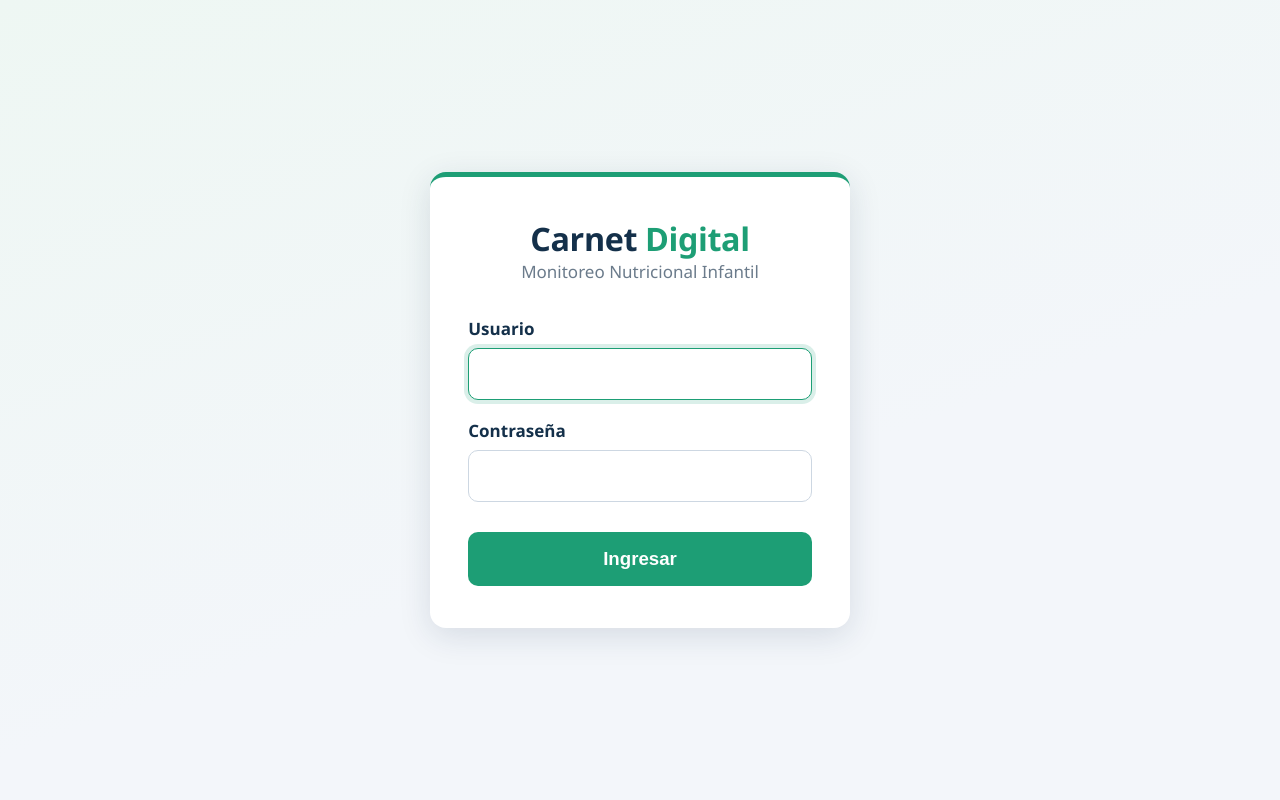
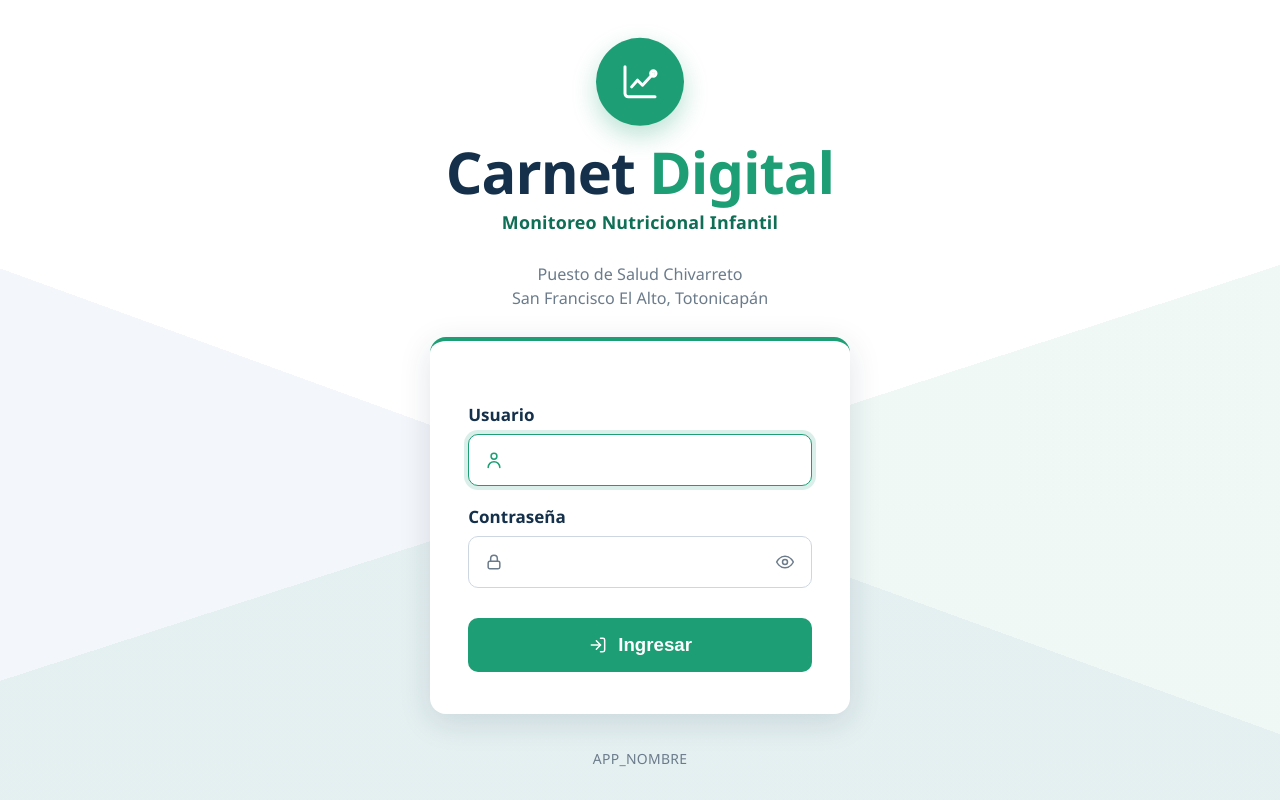
Before and after one commit to EdwinHernandezumg/carnet-nutricional, a PHP site: page /carnet_nutricional/ in a window 1280 px wide. Run offline with PHP 8.4, Linux system fonts and the light colour scheme; some libraries are stand-ins or nearby versions.

Commit message:
Rediseña la pantalla de ingreso con el nombre del sistema como logo
Co-Authored-By: Claude Opus 5.5 <noreply@anthropic.com>

```diff
--- a/public/css/estilos.css
+++ b/public/css/estilos.css
@@ -48,10 +48,78 @@ body {
 }
 
 /* ---------- Login y pantallas centradas ---------- */
+/* Fondo con una franja diagonal suave, en los colores del sistema. */
+/* Se centra con márgenes automáticos (no con justify-content), para que en
+   pantallas bajas el contenido no quede cortado arriba sin poder desplazarse. */
 .pagina-login {
+    display: flex; flex-direction: column; align-items: center;
+    min-height: 100vh; padding: 1.25rem;
+    background:
+        linear-gradient(162deg, transparent 0 56%, rgba(29,158,117,0.07) 56% 100%),
+        linear-gradient(20deg, #f3f6fa 0 42%, #ffffff 42% 100%);
+    background-attachment: fixed;
+}
+
+/* ---------- Pantalla de ingreso ----------
+   El nombre del sistema hace de logo: va arriba, con un emblema, y flota
+   suavemente hacia arriba y hacia abajo. */
+.ingreso {
+    width: 100%; max-width: 440px; margin-top: auto; padding-top: 1rem;
+    display: flex; flex-direction: column; align-items: center;
+}
+.ingreso-logo {
+    display: flex; flex-direction: column; align-items: center; text-align: center;
+    animation: flotar 4s ease-in-out infinite;
+}
+@keyframes flotar {
+    0%, 100% { transform: translateY(0); }
+    50%      { transform: translateY(-10px); }
+}
+.ingreso-emblema {
+    width: 76px; height: 76px; border-radius: 50%;
     display: flex; align-items: center; justify-content: center;
-    min-height: 100vh; padding: 1.25rem;
-    background: linear-gradient(160deg, #eef7f3 0%, #f3f6fa 60%);
+    background: var(--teal); color: #fff; margin-bottom: 0.9rem;
+    box-shadow: 0 10px 24px rgba(29,158,117,0.30);
+}
+.ingreso-nombre {
+    font-size: 2.6rem; font-weight: 800; line-height: 1.05;
+    color: var(--marino); letter-spacing: -1px;
+}
+.ingreso-nombre .marca-2 { color: var(--teal); }
+.ingreso-lema {
+    font-size: 1.05rem; font-weight: 600; color: var(--teal-osc);
+    margin-top: 0.35rem; letter-spacing: 0.2px;
+}
+.ingreso-puesto {
+    text-align: center; color: var(--gris-suave); font-size: 0.95rem;
+    margin: 1.1rem 0 1.6rem; line-height: 1.45;
+}
+.ingreso-puesto span { display: block; }
+.ingreso .tarjeta-login { border-top-width: 4px; }
+/* Pantallas que solo tienen la tarjeta (cambiar contraseña): centrada. */
+.pagina-login > .tarjeta-login { margin-top: auto; margin-bottom: auto; }
+/* Iconos dentro de los campos y botón del ojo para ver la contraseña. */
+.tarjeta-login .con-icono input { padding-left: 2.85rem; }
+.tarjeta-login .con-boton input { padding-right: 3.2rem; }
+.tarjeta-login .boton-ver {
+    position: absolute; right: 0.3rem; top: 50%; transform: translateY(-50%);
+    width: 44px; height: 44px; min-height: 0; margin: 0; padding: 0;
+    background: none; color: var(--gris-suave); border-radius: var(--radio);
+}
+.tarjeta-login .boton-ver .icono { position: static; transform: none; color: inherit; }
+.tarjeta-login .boton-ver:hover { background: var(--teal-claro); color: var(--teal-osc); }
+.tarjeta-login .boton-ver[aria-pressed="true"] { color: var(--teal); }
+.ingreso-pie {
+    margin-top: 2rem; margin-bottom: auto; text-align: center;
+    color: var(--gris-suave); font-size: 0.82rem; letter-spacing: 0.3px;
+}
+@media (min-width: 701px) {
+    .ingreso-nombre { font-size: 3.4rem; }
+    .ingreso-emblema { width: 88px; height: 88px; }
+}
+/* Quien pidió a su teléfono reducir el movimiento no ve la animación. */
+@media (prefers-reduced-motion: reduce) {
+    .ingreso-logo { animation: none; }
 }
 .tarjeta-login {
     background: #fff; padding: 2.5rem 2.25rem; border-radius: 16px;
--- a/src/core/Icono.php
+++ b/src/core/Icono.php
@@ -64,6 +64,7 @@ class Icono
             'orden-asc' => '<path d="M12 19V5"/><path d="M6 11l6-6 6 6"/>',
             'orden-desc' => '<path d="M12 5v14"/><path d="M6 13l6 6 6-6"/>',
             'salir' => '<path d="M15 4h3a2 2 0 0 1 2 2v12a2 2 0 0 1-2 2h-3"/><path d="M10 17l-5-5 5-5"/><path d="M5 12h11"/>',
+            'entrar' => '<path d="M15 4h3a2 2 0 0 1 2 2v12a2 2 0 0 1-2 2h-3"/><path d="M10 17l5-5-5-5"/><path d="M4 12h11"/>',
             'cancelar' => '<circle cx="12" cy="12" r="9"/><path d="M9 9l6 6M15 9l-6 6"/>',
             'imprimir' => '<path d="M7 9V3h10v6"/><rect x="4" y="9" width="16" height="7" rx="2"/><path d="M7 14h10v7H7z"/>',
             'descargar' => '<path d="M12 4v11"/><path d="M8 11l4 4 4-4"/><path d="M4 19h16"/>',
--- a/views/auth/cambiar_pass.php
+++ b/views/auth/cambiar_pass.php
@@ -12,7 +12,7 @@ $error = $error ?? null;
 <head>
     <meta charset="utf-8">
     <meta name="viewport" content="width=device-width, initial-scale=1">
-    <title>Cambiar contraseña — <?= htmlspecialchars(APP_NOMBRE) ?></title>
+    <title>Cambiar contraseña · <?= htmlspecialchars(APP_NOMBRE) ?></title>
     <link rel="stylesheet" href="<?= Recurso::url('css/estilos.css') ?>">
 </head>
 
--- a/views/auth/login.php
+++ b/views/auth/login.php
@@ -1,4 +1,10 @@
 <?php
+/**
+ * Pantalla de ingreso. Como el puesto de salud no tiene logo, el nombre del
+ * sistema hace de logo: aparece arriba, con un emblema y un leve movimiento
+ * de flotación (ver "Pantalla de ingreso" en estilos.css).
+ * Variable: $error (opcional).
+ */
 $error = $error ?? null;
 ?>
 <!DOCTYPE html>
@@ -7,30 +13,71 @@ $error = $error ?? null;
 <head>
     <meta charset="utf-8">
     <meta name="viewport" content="width=device-width, initial-scale=1">
-    <title>Ingreso — <?= APP_NOMBRE ?></title>
+    <title>Ingreso · <?= htmlspecialchars(APP_NOMBRE) ?></title>
     <link rel="stylesheet" href="<?= Recurso::url('css/estilos.css') ?>">
 </head>
 
 <body class="pagina-login">
+    <main class="ingreso">
+
+        <!-- El nombre del sistema en lugar del logo, flotando suavemente -->
+        <div class="ingreso-logo">
+            <span class="ingreso-emblema"><?= Icono::ver('seguimiento', 40) ?></span>
+            <h1 class="ingreso-nombre">Carnet <span class="marca-2">Digital</span></h1>
+            <p class="ingreso-lema">Monitoreo Nutricional Infantil</p>
+        </div>
+
+        <p class="ingreso-puesto">
+            <span>Puesto de Salud Chivarreto</span>
+            <span>San Francisco El Alto, Totonicapán</span>
+        </p>
+
         <div class="tarjeta-login">
-        <h1>Carnet <span class="marca-2">Digital</span></h1>
-
-        <p class="subtitulo">Monitoreo Nutricional Infantil</p>
-
             <?php if ($error): ?>
                 <div class="mensaje-error"><?= htmlspecialchars($error) ?></div>
             <?php endif; ?>
 
             <form method="post" action="<?= APP_URL ?>/index.php?accion=login">
                 <label for="usuario">Usuario</label>
-            <input type="text" id="usuario" name="usuario" required autofocus>
+                <div class="con-icono">
+                    <?= Icono::ver('persona', 20) ?>
+                    <input type="text" id="usuario" name="usuario" required autofocus
+                           autocomplete="username" autocapitalize="none" spellcheck="false">
+                </div>
 
                 <label for="contrasena">Contraseña</label>
-            <input type="password" id="contrasena" name="contrasena" required>
+                <div class="con-icono con-boton">
+                    <?= Icono::ver('candado', 20) ?>
+                    <input type="password" id="contrasena" name="contrasena" required
+                           autocomplete="current-password">
+                    <button type="button" id="ver-contrasena" class="boton-ver"
+                            aria-label="Mostrar contraseña" aria-pressed="false">
+                        <?= Icono::ver('ojo', 20) ?>
+                    </button>
+                </div>
 
-            <button type="submit">Ingresar</button>
+                <button type="submit"><?= Icono::ver('entrar', 20) ?> Ingresar</button>
             </form>
         </div>
+
+    </main>
+
+    <footer class="ingreso-pie"><?= htmlspecialchars(APP_NOMBRE) ?></footer>
+
+    <script>
+        // Botón del ojo: muestra u oculta la contraseña mientras se escribe.
+        (function () {
+            var campo = document.getElementById('contrasena');
+            var boton = document.getElementById('ver-contrasena');
+            boton.addEventListener('click', function () {
+                var mostrar = campo.type === 'password';
+                campo.type = mostrar ? 'text' : 'password';
+                boton.setAttribute('aria-pressed', mostrar ? 'true' : 'false');
+                boton.setAttribute('aria-label', mostrar ? 'Ocultar contraseña' : 'Mostrar contraseña');
+                campo.focus();
+            });
+        })();
+    </script>
 </body>
 
 </html>
--- a/views/reportes/imprimir.php
+++ b/views/reportes/imprimir.php
@@ -8,7 +8,7 @@
 <html lang="es">
 <head>
     <meta charset="utf-8">
-    <title>Reporte consolidado — Carnet Digital</title>
+    <title>Reporte consolidado · Carnet Digital</title>
     <style>
         @page { size: landscape; margin: 1.5cm; }
         * { box-sizing: border-box; }
```
Lines whose indentation alone changed are shown as unchanged.
